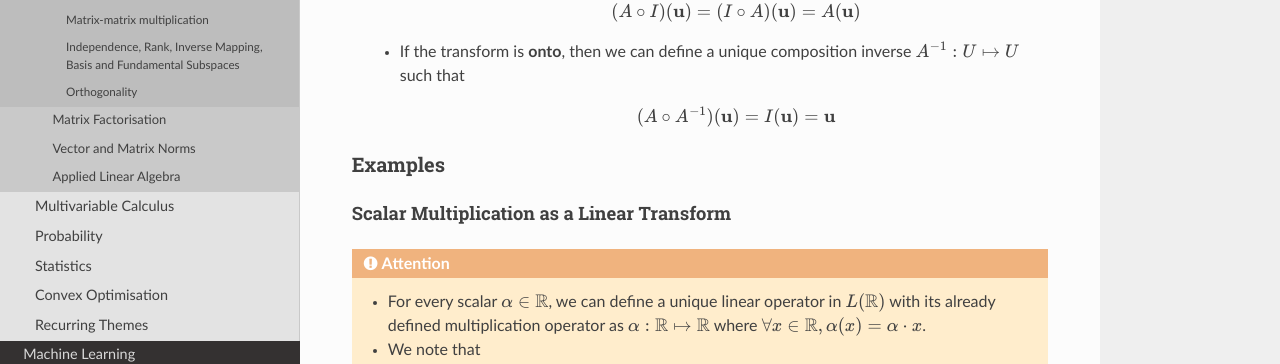
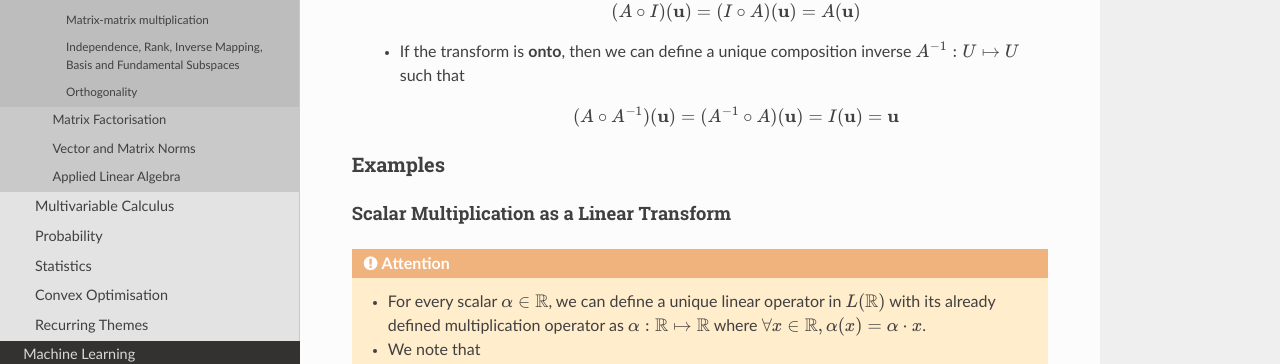
Before and after one commit to uselesstechjunks/leetcode, a Sphinx documentation site: the page built from docs/source/math/linalg/funda.rst, in a window 1280 px wide and 900 px high, scrolled down 2384 px. Shown: the part 154-518 px from the top of the window. Built offline with Sphinx 7.4.7 and the Read the Docs theme 2.0.0, drawn with Linux system fonts in a browser that asks for light colours.

Commit message:
Update funda.rst

```diff
--- a/docs/source/math/linalg/funda.rst
+++ b/docs/source/math/linalg/funda.rst
@@ -92,7 +92,7 @@ Invertible linear transforms : As a vector space over composition
 		.. math:: (A\circ I)(\mathbf{u}) = (I\circ A)(\mathbf{u}) = A(\mathbf{u})
 	* If the transform is **onto**, then we can define a unique composition inverse :math:`A^{-1}:U\mapsto U` such that
 
-		.. math:: (A\circ A^{-1})(\mathbf{u}) = I(\mathbf{u}) = \mathbf{u}
+		.. math:: (A\circ A^{-1})(\mathbf{u}) = (A^{-1}\circ A)(\mathbf{u}) = I(\mathbf{u}) = \mathbf{u}
 
 Examples
 ================================================================================
```
